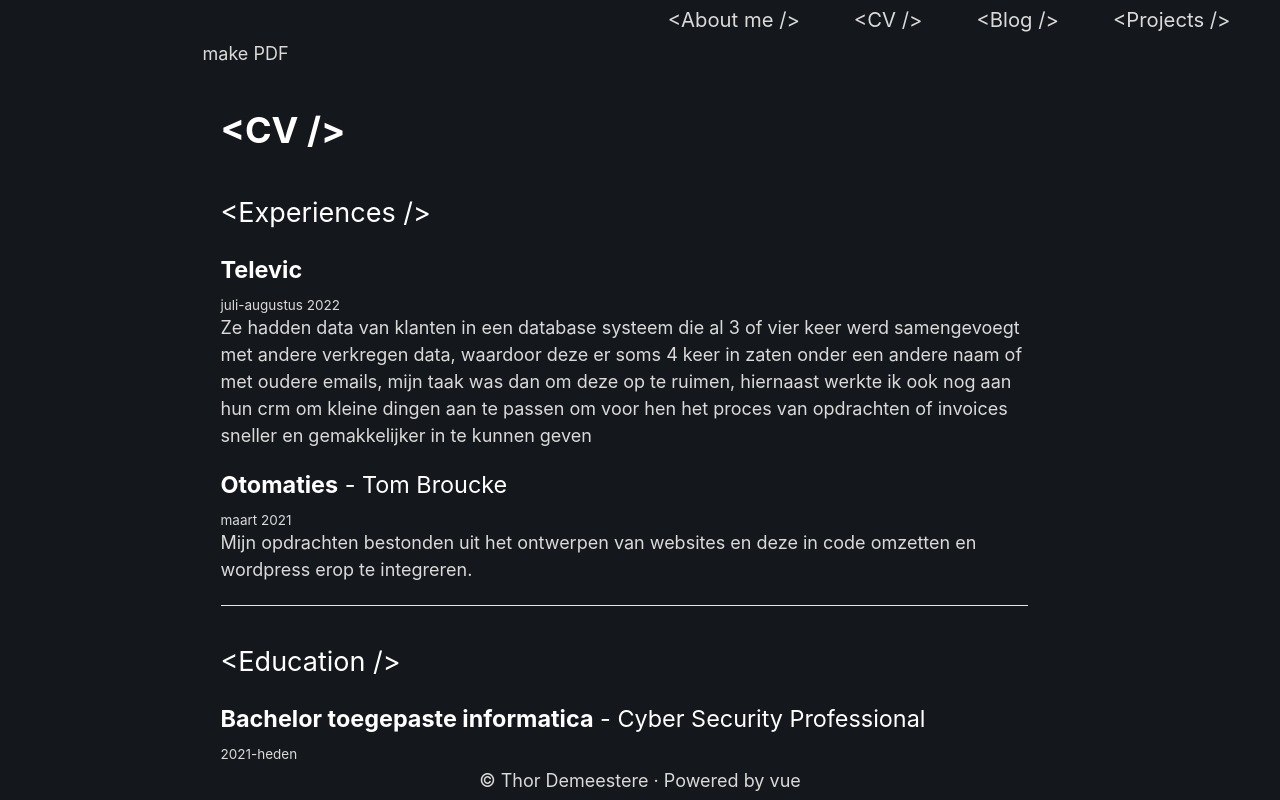
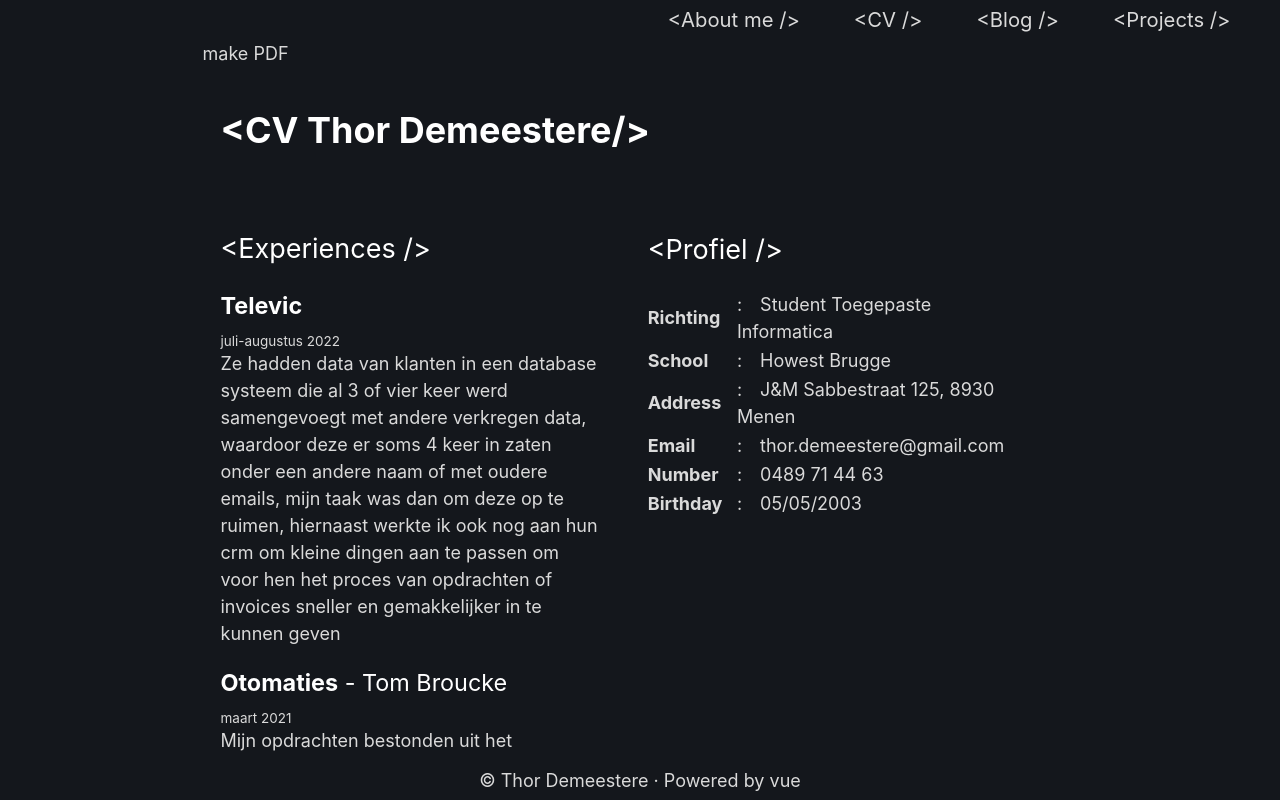
Before and after one commit to ThorD125/portfolio, a Vue app in the folder apps/web/: page /cv/pdf in a window 1280 px wide. Built offline with nearby package versions, Linux system fonts and the light colour scheme; what tailwindcss-debug-screens would draw is missing.

Commit message:
savingpdf

```diff
--- a/apps/web/src/components/CvToPdf.vue
+++ b/apps/web/src/components/CvToPdf.vue
@@ -1,26 +1,32 @@
 <template>
     <button @click="generatePDF">make PDF</button>
-    <div id="pdf">
-        <div class="p-4">
-            <cv></cv>
+    <div id="pdf" style="background-color: #14171c;">
+        <div class="p-4 bg-pink">
+            <h1 >&lt;CV Thor Demeestere/&gt;</h1>
+            <cv download="true">
+                <contact download="true"/>
+            </cv>
         </div>
     </div>
 </template>
 
 <script setup lang="ts">
-    import cv from '@/views/cv.vue';
+    import contact from '@/views/contact.vue';
+import cv from '@/views/cv.vue';
     import html2pdf from 'html2pdf.js';
 
     function generatePDF() {
         const doc = document.querySelector('#pdf');
         html2pdf(doc, {
-            margin: 10,
+            margin: 0,
             filename: 'cv.pdf',
             image: { type: 'jpeg', quality: 0.98 },
             html2canvas: { scale: 2 },
             jsPDF: { unit: 'mm', format: 'a4', orientation: 'portrait' },
         });
     }
+
+
 </script>
 
 <style scoped></style>
--- a/apps/web/src/views/contact.vue
+++ b/apps/web/src/views/contact.vue
@@ -1,9 +1,19 @@
 <template>
     <table class="table-auto">
-        <th>
-            <td class="text-2xl">Profiel</td>
-        </th>
         <tr>
+
+            <td class="text-2xl" v-if="!props.download">
+                <h2>
+                    Profiel
+                </h2>
+            </td>
+            <td v-if="props.download" colspan="2">
+                <h2>
+                    &lt;Profiel /&gt;
+                </h2>
+            </td>
+        </tr>
+        <tr v-if="!props.download">
             <td class="font-bold">Naam</td>
             <td class="pl-3">Thor Demeestere</td>
         </tr>
@@ -36,6 +46,10 @@
 
 <script setup lang="ts">
 
+    const props = defineProps<{
+        download: boolean;
+    }>();
+
 </script>
 
 <style scoped>
--- a/apps/web/src/views/cv.vue
+++ b/apps/web/src/views/cv.vue
@@ -1,15 +1,17 @@
 <template>
-    <h1>&lt;CV /&gt;</h1>
-    <div>
+    <h1 v-if="!props.download">&lt;CV /&gt;</h1>
+    <div :class="props.download ? 'flex' : ''">
+        <div :class="props.download ? 'w-[50%] pr-5' : 'w-[100%]'">
             <h2>&lt;Experiences /&gt;</h2>
             <div>
                 <h3><span class="font-bold">Televic</span></h3>
                 <p class="text-xs">juli-augustus 2022</p>
                 <p>
-                Ze hadden data van klanten in een database systeem die al 3 of vier keer werd samengevoegt met andere
-                verkregen data, waardoor deze er soms 4 keer in zaten onder een andere naam of met oudere emails, mijn
-                taak was dan om deze op te ruimen, hiernaast werkte ik ook nog aan hun crm om kleine dingen aan te
-                passen om voor hen het proces van opdrachten of invoices sneller en gemakkelijker in te kunnen geven
+                    Ze hadden data van klanten in een database systeem die al 3 of vier keer werd samengevoegt met
+                    andere verkregen data, waardoor deze er soms 4 keer in zaten onder een andere naam of met oudere
+                    emails, mijn taak was dan om deze op te ruimen, hiernaast werkte ik ook nog aan hun crm om kleine
+                    dingen aan te passen om voor hen het proces van opdrachten of invoices sneller en gemakkelijker in
+                    te kunnen geven
                 </p>
             </div>
             <a href="https://tombroucke.be/" target="_blank">
@@ -17,11 +19,16 @@
                 <p class="text-xs">maart 2021</p>
                 <p></p>
                 <p>
-                Mijn opdrachten bestonden uit het ontwerpen van websites en deze in code omzetten en wordpress erop te
-                integreren.
+                    Mijn opdrachten bestonden uit het ontwerpen van websites en deze in code omzetten en wordpress erop
+                    te integreren.
                 </p>
             </a>
         </div>
+        <div :class="props.download ? 'pl-5 w-[50%]' : 'd-none'">
+            <slot></slot>
+        </div>
+    </div>
+
     <SectionBreak />
     <div>
         <h2>&lt;Education /&gt;</h2>
@@ -134,7 +141,11 @@
     </div>
 </template>
 
-<script setup lang="ts"></script>
+<script setup lang="ts">
+    const props = defineProps<{
+        download: boolean;
+    }>();
+</script>
 
 <style scoped>
     h2 {
```
Lines whose indentation alone changed are shown as unchanged.
